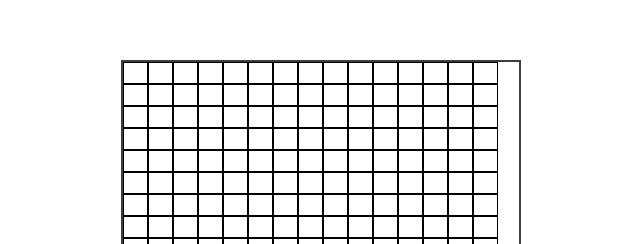
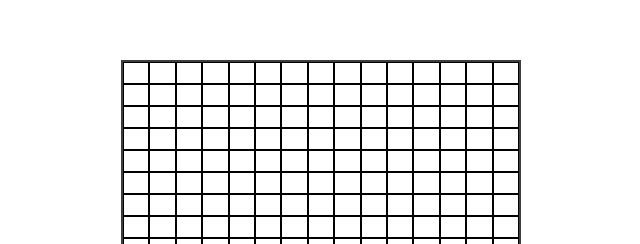
Before and after one commit to ekakhrisnanda/project-etch-a-sketch, a plain HTML site: page index.html in a window 1280 px wide. Shown: the part 140-384 px from the top of the page, without its empty margins (319-959 px from the left). Drawn offline with Linux system fonts and the light colour scheme.

Commit message:
Change flex value

```diff
--- a/style.css
+++ b/style.css
@@ -14,15 +14,15 @@ body {
 
 .container {
     display: flex;
-    flex-wrap: wrap;
     border: 2px solid #3e3e3e;
     width: 400px;
     height: 400px;
     gap: 0;
+    flex-wrap: wrap;
 }
 
 .container-item {
     border: 1px solid #000000;
-    width: 25px;'
-    height: 25px;'
+    flex: 1 1 25px;
+    height: auto;
 }
```
